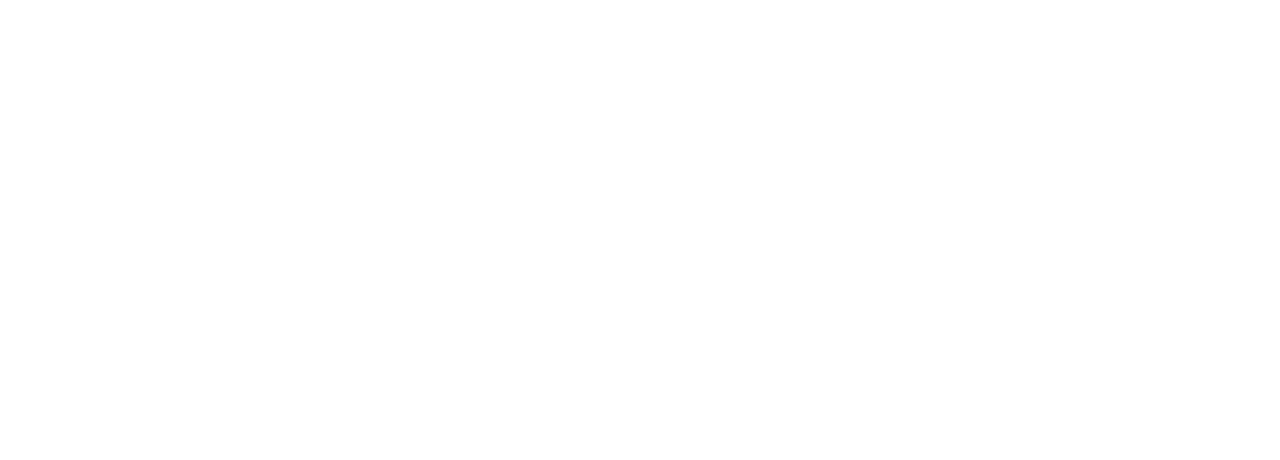
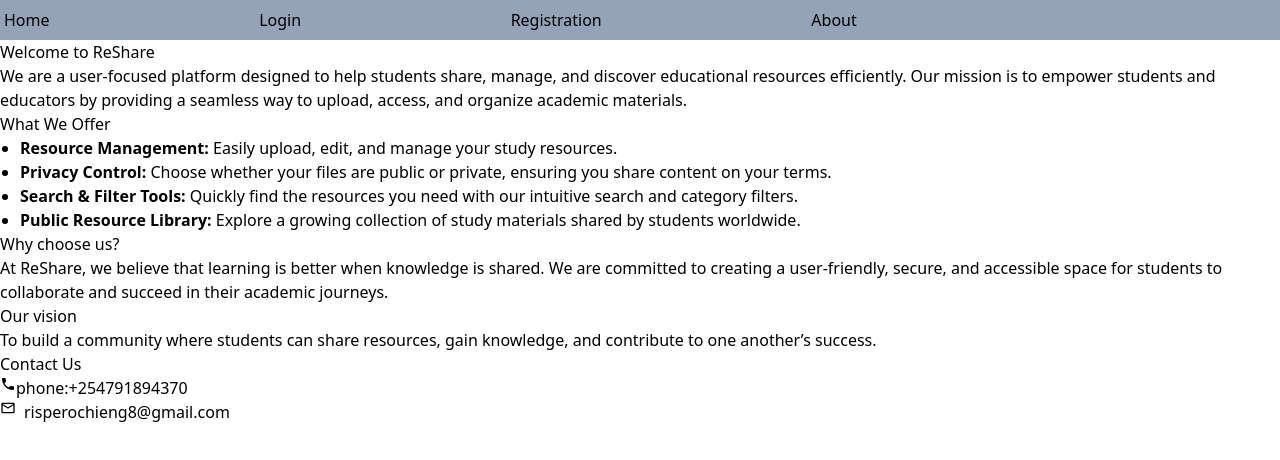
Before and after one commit to 894risper/ReShare, a React (Vite) app: page /about in a window 1280 px wide. Before the commit this address had no page. Shown: the top 460 px of the page. Built offline with nearby package versions, Linux system fonts and the light colour scheme.

Commit message:
added the home page and styling

```diff
--- a/src/App.jsx
+++ b/src/App.jsx
@@ -10,6 +10,8 @@
 import { ResourcesProvider } from './context/ResourcesContext'
 import ViewResources from './pages/ViewResources'
 import EditResource from './pages/EditResource'
+import Home from './pages/Home'
+import AboutUs from './pages/AboutUs'
 function App() {
 
   return (
@@ -18,13 +20,14 @@
       <BrowserRouter>
 <Routes>
   <Route path="/" element={<Layout/>}>
-<Route index element={<Login/>} />
+<Route  path="home" index element={<Home/>} />
 <Route path='registration'  element={<Registration/>}/>
 <Route path='login' element={<Login/>} />
 <Route path='ResourceCreation' element={<ResourceCreation/>}/>
 <Route path='dashboard' element={<Dashboard/>} />
 <Route path='ViewResources' element={<ViewResources/>}/>
 <Route  path='edit' element={<EditResource/>}/>
+<Route path='about' element={<AboutUs/>} />
 
   </Route>
 </Routes>
--- /dev/null
+++ b/src/pages/AboutUs.jsx
@@ -0,0 +1,55 @@
+import React from 'react';
+import { MdLocalPhone,MdOutlineMailOutline } from "react-icons/md";
+const AboutUs = () => {
+  return (
+    <div className="about-us-container">
+      <h1>Welcome to ReShare</h1>
+      <p>
+        We are a user-focused platform designed to help students share, manage, and discover educational resources efficiently.
+        Our mission is to empower students and educators by providing a seamless way to upload, access, and organize academic materials.
+      </p>
+      <h2>What We Offer</h2>
+      <ul className='list-disc ml-5'>
+        <li>
+          <strong>Resource Management:</strong> Easily upload, edit, and manage your study resources.
+        </li>
+        <li>
+          <strong>Privacy Control:</strong> Choose whether your files are public or private, ensuring you share content on your terms.
+        </li>
+        <li>
+          <strong>Search & Filter Tools:</strong> Quickly find the resources you need with our intuitive search and category filters.
+        </li>
+        <li>
+          <strong>Public Resource Library:</strong> Explore a growing collection of study materials shared by students worldwide.
+        </li>
+      </ul>
+      <h1>Why choose us?</h1>
+      <p>
+      At ReShare, we believe that learning is better when knowledge is shared. We are committed to creating a user-friendly, secure, and accessible space for students to collaborate and succeed in their academic journeys.
+      </p>
+      <h1>
+        Our vision
+      </h1>
+      <p>
+
+      To build a community where students can share resources, gain knowledge, and contribute to one another’s success.
+      </p>
+    <h1>Contact Us</h1>
+    <div>
+        <ul>
+            <li className='flex flex-row'>
+              <MdLocalPhone/> phone:+254791894370
+            </li>
+            <li className="flex flex-row ">
+            <MdOutlineMailOutline className="mr-2" />
+            <a href="mailto:risperochieng8@gmail.com" >
+              risperochieng8@gmail.com
+            </a>
+          </li>
+        </ul>
+    </div>
+    </div>
+  );
+};
+
+export default AboutUs;
--- a/src/pages/Dashboard.jsx
+++ b/src/pages/Dashboard.jsx
@@ -6,12 +6,17 @@
 
 
   return (
-    <div>
-
+    <div className='flex flex-row'>
+<div className=''>
    <button type='button' onClick={()=>navigate('/ResourceCreation')}>Resource Creation
     </button>
-    <button type='button' onClick={()=>navigate('/ViewResources')}>Resource Creation
+    <button type='button' onClick={()=>navigate('/ViewResources')}>view Resources
+
     </button>
+    </div>
+    <div>
+      <img src="src/assets/picture.jpg " alt="" />
+    </div>
 
     </div>
   )
--- a/src/pages/Home.jsx
+++ b/src/pages/Home.jsx
@@ -1,9 +1,26 @@
-import React from 'react'
+import React from 'react';
 
 const Home = () => {
   return (
-    <div>Home</div>
-  )
+    <div className="h-screen bg-blue-100 flex items-center justify-between px-8">
+
+      <div className="text-left w-1/2">
+        <h1 className="text-3xl font-bold mb-4">
+          Investing in Knowledge and Your Future
+        </h1>
+        <p className="text-lg">
+          Knowledge is the key to success. Empower yourself with the resources you need to grow academically and professionally.
+        </p>
+      </div>
+      <div className="flex justify-center w-1/2">
+        <img
+          src="src/assets/pic.jpg"
+          alt="Profile"
+          className="rounded-full object-cover border-2 border-gray-100 h-60 w-60 shadow-md"
+        />
+      </div>
+    </div>
+  );
 }
 
-export default Home
+export default Home;
--- a/src/pages/Layout.jsx
+++ b/src/pages/Layout.jsx
@@ -3,13 +3,21 @@
 const Layout = () => {
   return (
     <div className='' >
-<nav  >
-    <ul className=' '>
-        <li className=''>
-            <Link to="login"></Link>
+
+<nav className='   bg-slate-400 h-10 px-1 py-2 p-2' >
+    <ul className='flex flex-row  '>
+
+        <li className='flex flex-grow text-center'>
+            <Link to="home">Home</Link>
         </li>
-        <li className='mt-2 flex-grow text-center'>
-            <Link to="registration"></Link>
+        <li className='flex flex-grow text-center'>
+            <Link to="login">Login</Link>
+        </li>
+        <li className='flex flex-grow text-center'>
+            <Link to="registration">Registration</Link>
+        </li>
+        <li className='flex flex-grow text-center'>
+            <Link to="about">About</Link>
         </li>
 
         <li className='mt-2 flex-grow text-center'>
@@ -24,6 +32,7 @@
         <li>
             <Link to="edit"></Link>
         </li>
+
     </ul>
 </nav>
 <Outlet/>
--- a/src/pages/Login.jsx
+++ b/src/pages/Login.jsx
@@ -19,9 +19,9 @@
   return (
     <div  className='flex flex-row bg-blue-100'>
        <img src="src/assets/splash.png" alt="" className='h-screen' />
-       <div className='flex items-center justify-center flex-col ml-96'>
+       <div className='flex items-center justify-center flex-col ml-4 lg:ml-60'>
         <h1 className='font-semibold'>Login</h1>
-<form  className='border border-gray-500 rounded-md h-72 flex flex-col bg-white shadow-md p-4 w-72 '
+<form  className='border border-gray-500 rounded-md max-h-full flex flex-col bg-white shadow-md p-4 w-72 '
 
 onSubmit={handleSubmit(handleFormSubmit)}>
 <div>
--- a/src/pages/Registration.jsx
+++ b/src/pages/Registration.jsx
@@ -16,9 +16,10 @@
 }
 
   return (
-    <div className='flex flex-row h-screen bg-blue-100 md:flex-row' >
-<img src="src\assets\splash.png" alt="" className='h-screen ' />
-<div className='justify-center  flex items-center h-screen flex-col ml-96  '>
+    <div className='flex flex-row h-screen bg-blue-100 ' >
+<img src="src\assets\splash.png" alt="" className='h-screen sm:w-50 ' />
+<div className='justify-center flex items-center h-screen flex-col ml-4 md:ml-15 lg:ml-60'>
+
     <h1 className='font-semibold text-xl'>Registration</h1>
 
 <form onSubmit={handleSubmit(handleFormSubmit)} className='block border border-gray-500 rounded-md p-4  flex-col  max-h-full w-72 shadow-md bg-white ' >
```
Also changed, not shown: src/assets/pic.jpg (added).
